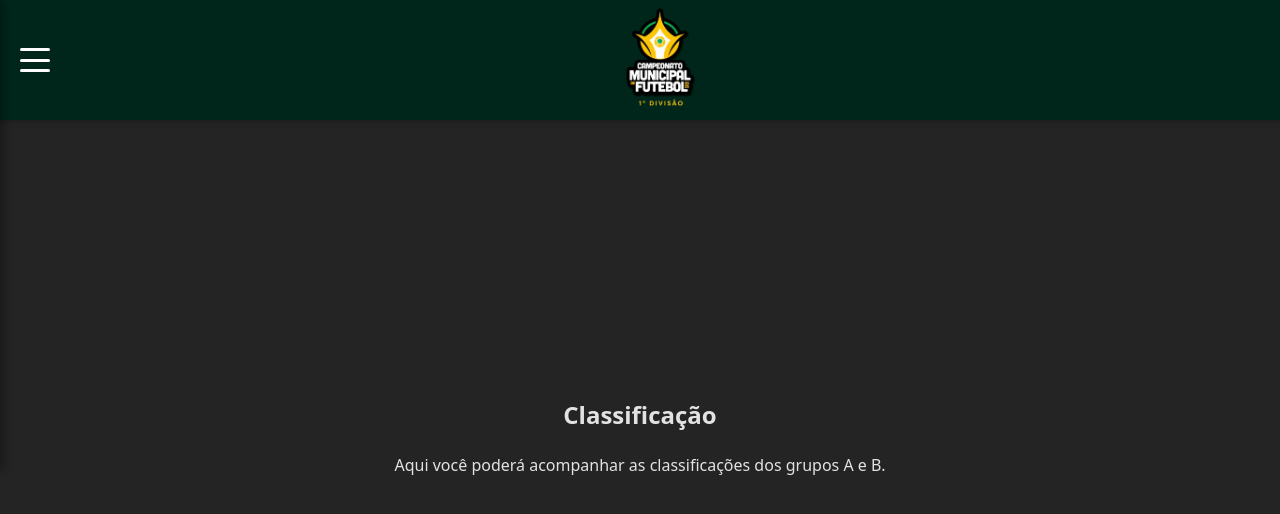
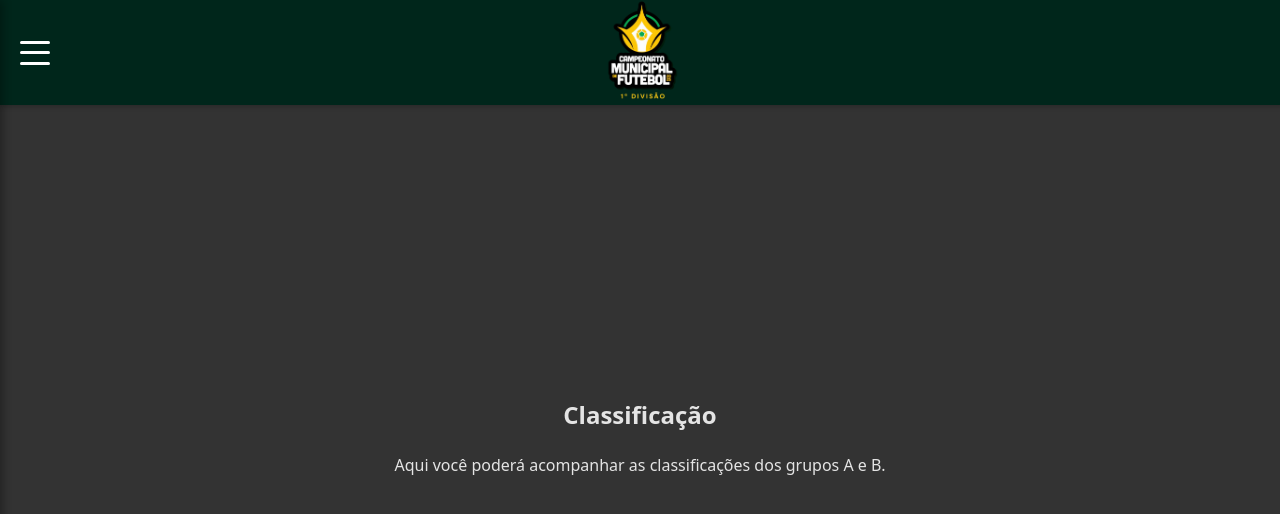
Before and after one commit to Senaias/futebol-solonopole-v0, a React (Vite) app: page / in a window 1280 px wide. Shown: the top 514 px of the page. Built offline with nearby package versions, Linux system fonts and the light colour scheme.

Commit message:
mudando cor do bg principal e corrigindo centralização de logo

```diff
--- a/index.html
+++ b/index.html
@@ -2,7 +2,7 @@
 <html lang="en">
   <head>
     <meta charset="UTF-8" />
-    <link rel="icon" type="image/svg+xml" href="/vite.svg" />
+    <link rel="icon" type="image/svg+xml" href="/src/assets/logo.png" />
     <meta name="viewport" content="width=device-width, initial-scale=1.0" />
     <title>futebol-solonopole</title>
   </head>
--- a/src/components/Header.css
+++ b/src/components/Header.css
@@ -8,7 +8,7 @@ body {
 
 .header {
   width: 100%;
-  height: 120px;
+  height: 105px;
   padding: 0px 20px;
   background-color: #00261b; /* Cor base */
   color: #fff;
@@ -52,7 +52,7 @@ body {
   text-align: center;
   position: absolute; /* Posicionamento absoluto para centralizar no header */
   left: 50%;
-  transform: translateX(-50%);
+  transform: translateX(-75%);
   width: auto; /* Para não ocupar 100% da largura */
   z-index: 999; /* Atrás do hambúrguer e do espaçador, mas acima do conteúdo */
 }
@@ -79,7 +79,7 @@ body {
   top: 0;
   left: -280px; /* Esconde a sidebar fora da tela */
   width: 280px; /* Largura da sidebar */
-  height: 50vh;
+  height: 100vh;
   background-color: #07ab53; /* Cor de fundo da sidebar */
   padding-top: 70px; /* Espaço para o header */
   box-shadow: 2px 0 10px rgba(0,0,0,0.4);
@@ -87,6 +87,7 @@ body {
   z-index: 999; /* Abaixo do header, mas acima do conteúdo da página */
   display: flex; /* Para centralizar os itens verticalmente se necessário */
   flex-direction: column;
+  opacity: 95%;
 }
 
 .sidebar.is-open {
--- a/src/components/Header.jsx
+++ b/src/components/Header.jsx
@@ -25,7 +25,7 @@ const Header = () => {
             {/*<span className="logo-placeholder">LOGO AQUI</span>*/}
         </div>
 
-        <div className="header-space"></div>
+        <div className="header-spacer"></div>
 
       {/* Sidebar de navegação */}
       <nav className={`sidebar ${isSidebarOpen ? 'is-open' : ''}`}>
--- a/src/index.css
+++ b/src/index.css
@@ -5,7 +5,7 @@
 
   color-scheme: light dark;
   color: rgba(255, 255, 255, 0.87);
-  background-color: #242424;
+  background-color: #333333;
 
   font-synthesis: none;
   text-rendering: optimizeLegibility;
```
